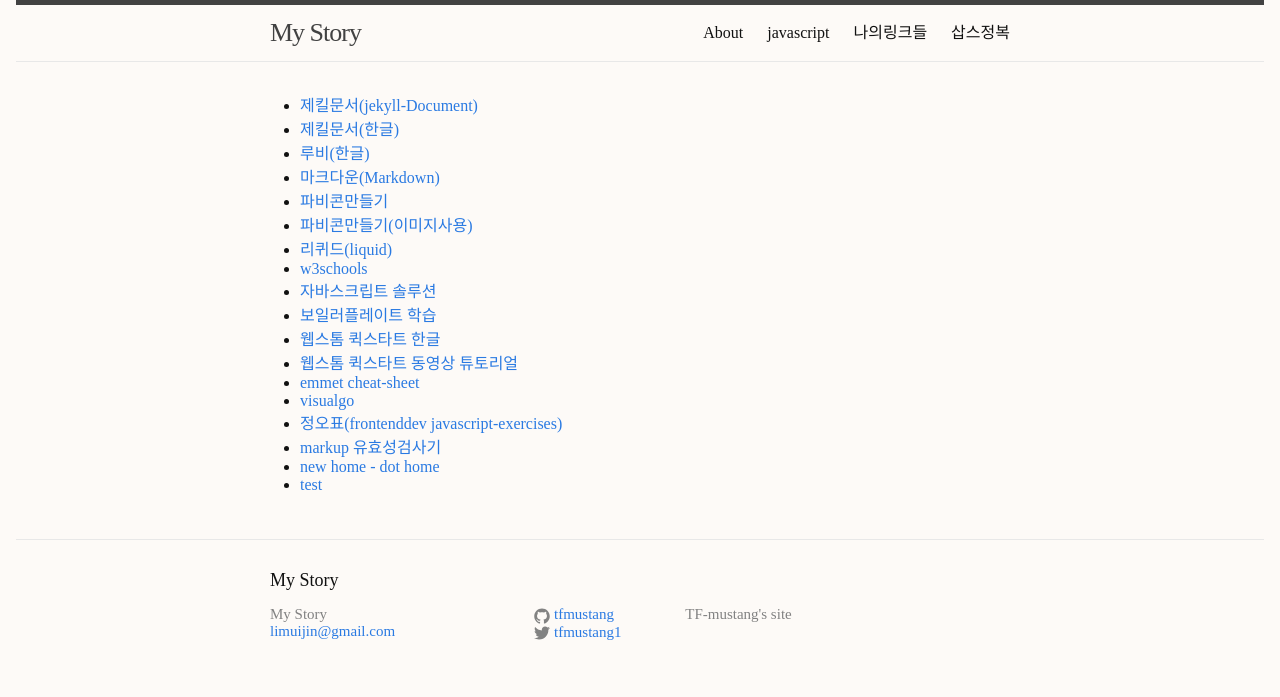
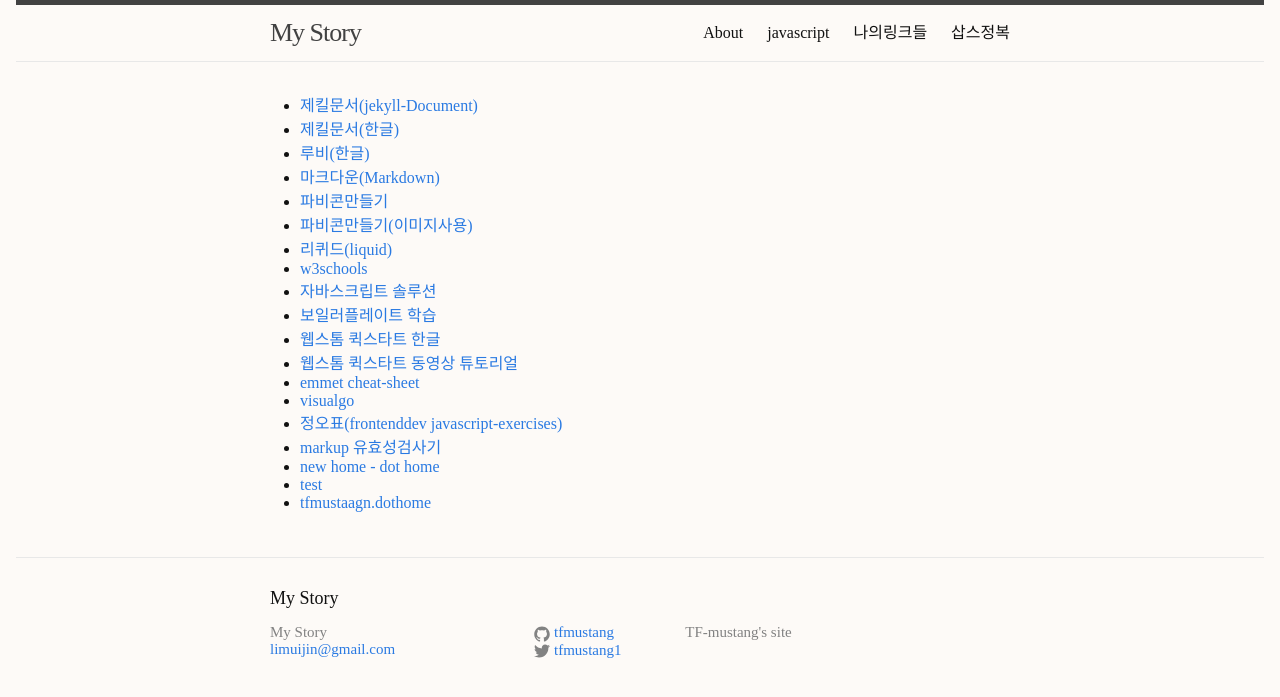
Before and after one commit to tfmustang/tfmustang.github.io, a Jekyll site: the page built from mylink.md, in a window 1280 px wide. Shown: the top 697 px of the page. Built offline with Jekyll 4.4.1, drawn with Linux system fonts in a browser that asks for light colours.

Commit message:
add tfmustang
무스탕추가

```diff
--- a/mylink.md
+++ b/mylink.md
@@ -21,3 +21,4 @@ title: 나의링크들
 * [markup 유효성검사기](http://validator.kldp.org/)
 * [new home - dot home](http://limuijin.dothome.co.kr/)
 * [test](http://limuijin.dothome.co.kr/)
+* [tfmustaagn.dothome](http://tfmustang.dothome.co.kr/)
```
